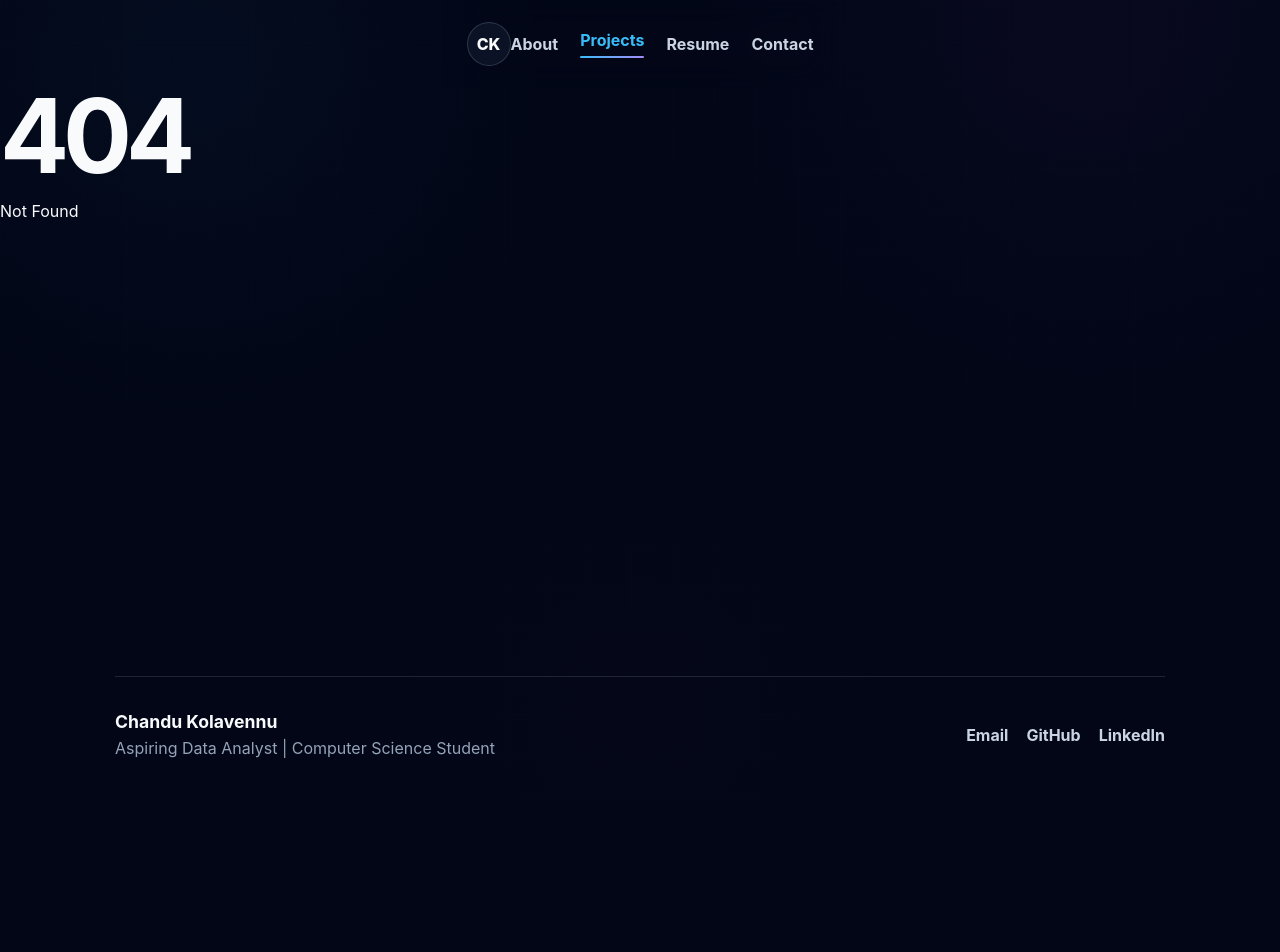
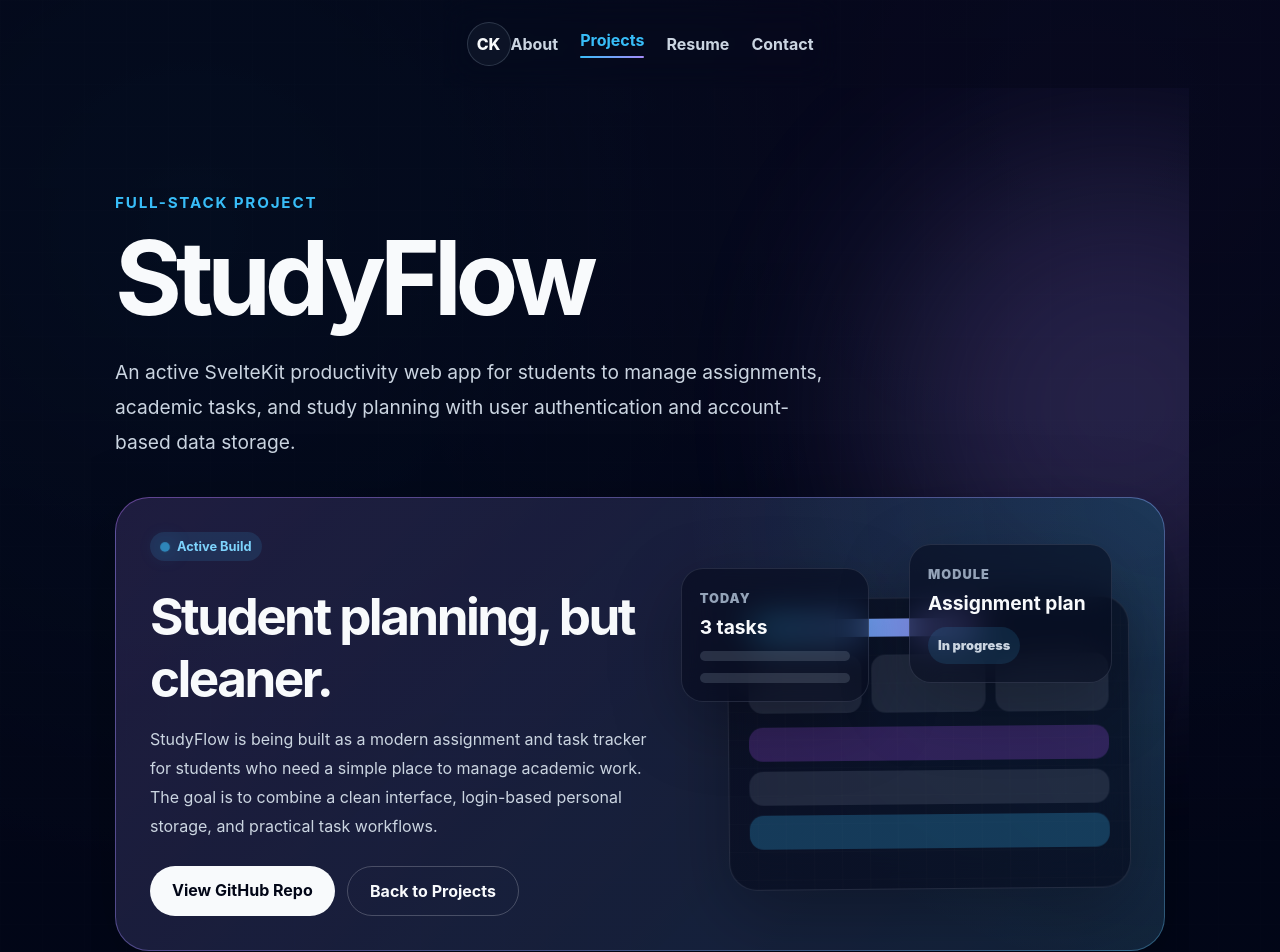
Before and after one commit to ckolavennu/ckolavennu-portfolio, a SvelteKit app: page /projects/studyflow in a window 1280 px wide. Before the commit this address had no page. Shown: the top 952 px of the page. Before the commit the page ends 800 px from the top, so only its background shows below. Built offline with nearby package versions, Linux system fonts and the light colour scheme.

Commit message:
Add StudyFlow project case study page

```diff
--- /dev/null
+++ b/src/routes/projects/studyflow/+page.svelte
@@ -0,0 +1,405 @@
+<section class="page studyflow-page">
+	<div class="studyflow-page-orb"></div>
+
+	<p class="eyebrow">Full-Stack Project</p>
+
+	<h1>StudyFlow</h1>
+
+	<p class="subtitle">
+		An active SvelteKit productivity web app for students to manage assignments, academic
+		tasks, and study planning with user authentication and account-based data storage.
+	</p>
+
+	<div class="studyflow-hero-panel">
+		<div>
+			<p class="status">Active Build</p>
+			<h2>Student planning, but cleaner.</h2>
+			<p>
+				StudyFlow is being built as a modern assignment and task tracker for students who need
+				a simple place to manage academic work. The goal is to combine a clean interface,
+				login-based personal storage, and practical task workflows.
+			</p>
+
+			<div class="studyflow-actions">
+				<a href="https://github.com/ckolavennu/StudyFlow" target="_blank" class="primary">
+					View GitHub Repo
+				</a>
+				<a href="/projects" class="secondary">Back to Projects</a>
+			</div>
+		</div>
+
+		<div class="studyflow-product-visual" aria-hidden="true">
+			<div class="planner-card planner-card-one">
+				<span>Today</span>
+				<strong>3 tasks</strong>
+				<div></div>
+				<div></div>
+			</div>
+
+			<div class="planner-card planner-card-two">
+				<span>Module</span>
+				<strong>Assignment plan</strong>
+				<p>In progress</p>
+			</div>
+
+			<div class="planner-board">
+				<div class="board-top"></div>
+				<div class="board-columns">
+					<span></span>
+					<span></span>
+					<span></span>
+				</div>
+				<div class="board-task active"></div>
+				<div class="board-task"></div>
+				<div class="board-task done"></div>
+			</div>
+		</div>
+	</div>
+
+	<div class="meta-grid">
+		<div>
+			<span>Project Type</span>
+			<strong>Full-Stack Web App</strong>
+		</div>
+
+		<div>
+			<span>Current Status</span>
+			<strong>In Progress</strong>
+		</div>
+
+		<div>
+			<span>Core Stack</span>
+			<strong>SvelteKit · Firebase</strong>
+		</div>
+	</div>
+
+	<div class="content-card highlight-card">
+		<h2>Project Summary</h2>
+		<p>
+			StudyFlow is a student-focused planning application designed to help users organise
+			assignments and academic tasks in one place. The project focuses on building a clean user
+			experience while also practising real full-stack concepts such as authentication,
+			protected user data, and database-backed task management.
+		</p>
+	</div>
+
+	<div class="two-column">
+		<div class="content-card">
+			<h2>What It Solves</h2>
+			<p>
+				Students often track academic work across chat messages, LMS pages, notes, calendars,
+				and memory. StudyFlow aims to reduce that friction by giving users a focused workspace
+				for academic tasks and assignment planning.
+			</p>
+		</div>
+
+		<div class="content-card">
+			<h2>Why It Belongs Here</h2>
+			<p>
+				Although it is not a pure analytics project, StudyFlow shows my ability to build usable
+				web applications, design clear interfaces, work with authentication, and structure a
+				project through GitHub issues.
+			</p>
+		</div>
+	</div>
+
+	<div class="content-card">
+		<h2>Planned Features</h2>
+		<div class="studyflow-feature-grid">
+			<div>
+				<span>01</span>
+				<strong>User Authentication</strong>
+				<p>Allow users to create accounts, log in, and keep their own task data separate.</p>
+			</div>
+
+			<div>
+				<span>02</span>
+				<strong>Assignment Tracker</strong>
+				<p>Store assignment titles, modules, dates, statuses, and priority levels.</p>
+			</div>
+
+			<div>
+				<span>03</span>
+				<strong>Task Dashboard</strong>
+				<p>Show upcoming work, completed tasks, and progress in a simple dashboard layout.</p>
+			</div>
+
+			<div>
+				<span>04</span>
+				<strong>Clean Student UI</strong>
+				<p>Keep the app fast, readable, and focused instead of overloaded with features.</p>
+			</div>
+		</div>
+	</div>
+
+	<div class="content-card">
+		<h2>Skills Demonstrated</h2>
+		<div class="tags">
+			<span>SvelteKit</span>
+			<span>Firebase Authentication</span>
+			<span>Firestore</span>
+			<span>CRUD Workflows</span>
+			<span>UI Design</span>
+			<span>GitHub Issues</span>
+		</div>
+	</div>
+</section>
+
+<style>
+	.studyflow-page {
+		position: relative;
+		overflow: hidden;
+	}
+
+	.studyflow-page > *:not(.studyflow-page-orb) {
+		position: relative;
+		z-index: 2;
+	}
+
+	.studyflow-page-orb {
+		position: absolute;
+		top: 140px;
+		right: -120px;
+		width: 430px;
+		height: 430px;
+		border-radius: 50%;
+		background: #a78bfa;
+		filter: blur(90px);
+		opacity: 0.2;
+		animation: driftOrb 13s ease-in-out infinite;
+		pointer-events: none;
+	}
+
+	.studyflow-hero-panel {
+		display: grid;
+		grid-template-columns: 1.05fr 0.95fr;
+		gap: 34px;
+		align-items: center;
+		margin-top: 38px;
+		border: 1px solid rgba(148, 163, 184, 0.18);
+		border-radius: 34px;
+		padding: 34px;
+		background:
+			radial-gradient(circle at top right, rgba(56, 189, 248, 0.13), transparent 42%),
+			linear-gradient(rgba(15, 23, 42, 0.78), rgba(15, 23, 42, 0.78)) padding-box,
+			linear-gradient(135deg, rgba(168, 85, 247, 0.5), rgba(56, 189, 248, 0.38)) border-box;
+		box-shadow: 0 28px 90px rgba(0, 0, 0, 0.24);
+	}
+
+	.studyflow-hero-panel h2 {
+		margin: 0 0 14px;
+		font-size: clamp(2rem, 4vw, 3.5rem);
+		letter-spacing: -0.05em;
+	}
+
+	.studyflow-hero-panel p:not(.status) {
+		color: #cbd5e1;
+		line-height: 1.8;
+	}
+
+	.studyflow-actions {
+		display: flex;
+		flex-wrap: wrap;
+		gap: 12px;
+		margin-top: 26px;
+	}
+
+	.studyflow-product-visual {
+		position: relative;
+		min-height: 360px;
+	}
+
+	.planner-board,
+	.planner-card {
+		border: 1px solid rgba(148, 163, 184, 0.18);
+		background: rgba(2, 6, 23, 0.52);
+		box-shadow: 0 22px 70px rgba(0, 0, 0, 0.26);
+		backdrop-filter: blur(18px);
+	}
+
+	.planner-board {
+		position: absolute;
+		right: 0;
+		bottom: 12px;
+		width: min(360px, 92%);
+		height: 250px;
+		border-radius: 28px;
+		padding: 20px;
+		background:
+			linear-gradient(rgba(2, 6, 23, 0.58), rgba(2, 6, 23, 0.58)),
+			linear-gradient(rgba(148, 163, 184, 0.045) 1px, transparent 1px),
+			linear-gradient(90deg, rgba(148, 163, 184, 0.045) 1px, transparent 1px);
+		background-size: auto, 28px 28px, 28px 28px;
+		animation: boardFloat 6s ease-in-out infinite;
+	}
+
+	.board-top {
+		width: 64%;
+		height: 18px;
+		border-radius: 999px;
+		background: linear-gradient(90deg, #38bdf8, #a78bfa);
+		margin-bottom: 18px;
+	}
+
+	.board-columns {
+		display: grid;
+		grid-template-columns: repeat(3, 1fr);
+		gap: 10px;
+		margin-bottom: 14px;
+	}
+
+	.board-columns span,
+	.board-task {
+		border-radius: 14px;
+		background: rgba(148, 163, 184, 0.16);
+	}
+
+	.board-columns span {
+		height: 58px;
+	}
+
+	.board-task {
+		height: 34px;
+		margin-bottom: 10px;
+	}
+
+	.board-task.active {
+		background: rgba(168, 85, 247, 0.24);
+	}
+
+	.board-task.done {
+		background: rgba(56, 189, 248, 0.24);
+	}
+
+	.planner-card {
+		position: absolute;
+		z-index: 4;
+		border-radius: 22px;
+		padding: 18px;
+	}
+
+	.planner-card span {
+		color: #94a3b8;
+		font-size: 0.8rem;
+		font-weight: 900;
+		text-transform: uppercase;
+		letter-spacing: 0.08em;
+	}
+
+	.planner-card strong {
+		display: block;
+		margin-top: 8px;
+		color: #f8fafc;
+		font-size: 1.2rem;
+	}
+
+	.planner-card-one {
+		left: 0;
+		top: 24px;
+		width: 150px;
+		animation: cardFloat 5s ease-in-out infinite;
+	}
+
+	.planner-card-one div {
+		height: 10px;
+		border-radius: 999px;
+		background: rgba(148, 163, 184, 0.22);
+		margin-top: 12px;
+	}
+
+	.planner-card-two {
+		right: 18px;
+		top: 0;
+		width: 165px;
+		animation: cardFloat 5s ease-in-out infinite;
+		animation-delay: 0.8s;
+	}
+
+	.planner-card-two p {
+		width: fit-content;
+		margin: 12px 0 0;
+		border-radius: 999px;
+		padding: 7px 10px;
+		background: rgba(56, 189, 248, 0.12);
+		color: #7dd3fc;
+		font-size: 0.8rem;
+		font-weight: 900;
+	}
+
+	.studyflow-feature-grid {
+		display: grid;
+		grid-template-columns: repeat(4, 1fr);
+		gap: 14px;
+		margin-top: 18px;
+	}
+
+	.studyflow-feature-grid div {
+		border: 1px solid rgba(148, 163, 184, 0.16);
+		border-radius: 22px;
+		padding: 18px;
+		background: rgba(2, 6, 23, 0.35);
+	}
+
+	.studyflow-feature-grid span {
+		color: #7dd3fc;
+		font-weight: 900;
+	}
+
+	.studyflow-feature-grid strong {
+		display: block;
+		margin: 12px 0 8px;
+		color: #f8fafc;
+	}
+
+	.studyflow-feature-grid p {
+		margin: 0;
+		color: #94a3b8;
+		line-height: 1.65;
+	}
+
+	@keyframes boardFloat {
+		0%, 100% {
+			transform: translateY(0) rotate(-1deg);
+		}
+
+		50% {
+			transform: translateY(-12px) rotate(1deg);
+		}
+	}
+
+	@keyframes cardFloat {
+		0%, 100% {
+			transform: translateY(0);
+		}
+
+		50% {
+			transform: translateY(-10px);
+		}
+	}
+
+	@media (max-width: 960px) {
+		.studyflow-hero-panel,
+		.studyflow-feature-grid {
+			grid-template-columns: 1fr;
+		}
+
+		.studyflow-product-visual {
+			min-height: 330px;
+		}
+	}
+
+	@media (max-width: 560px) {
+		.studyflow-hero-panel {
+			padding: 24px;
+		}
+
+		.planner-card {
+			display: none;
+		}
+
+		.planner-board {
+			position: relative;
+			width: auto;
+		}
+	}
+</style>
```
